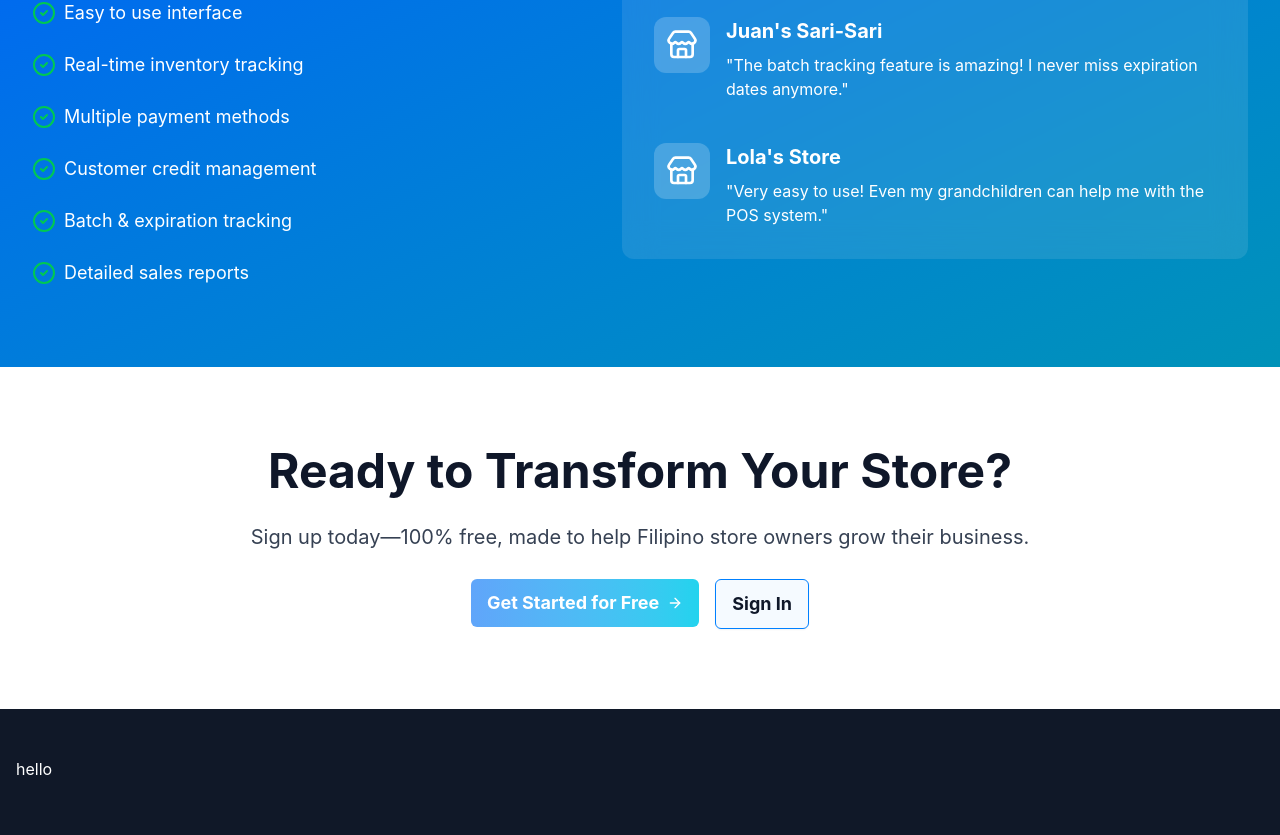
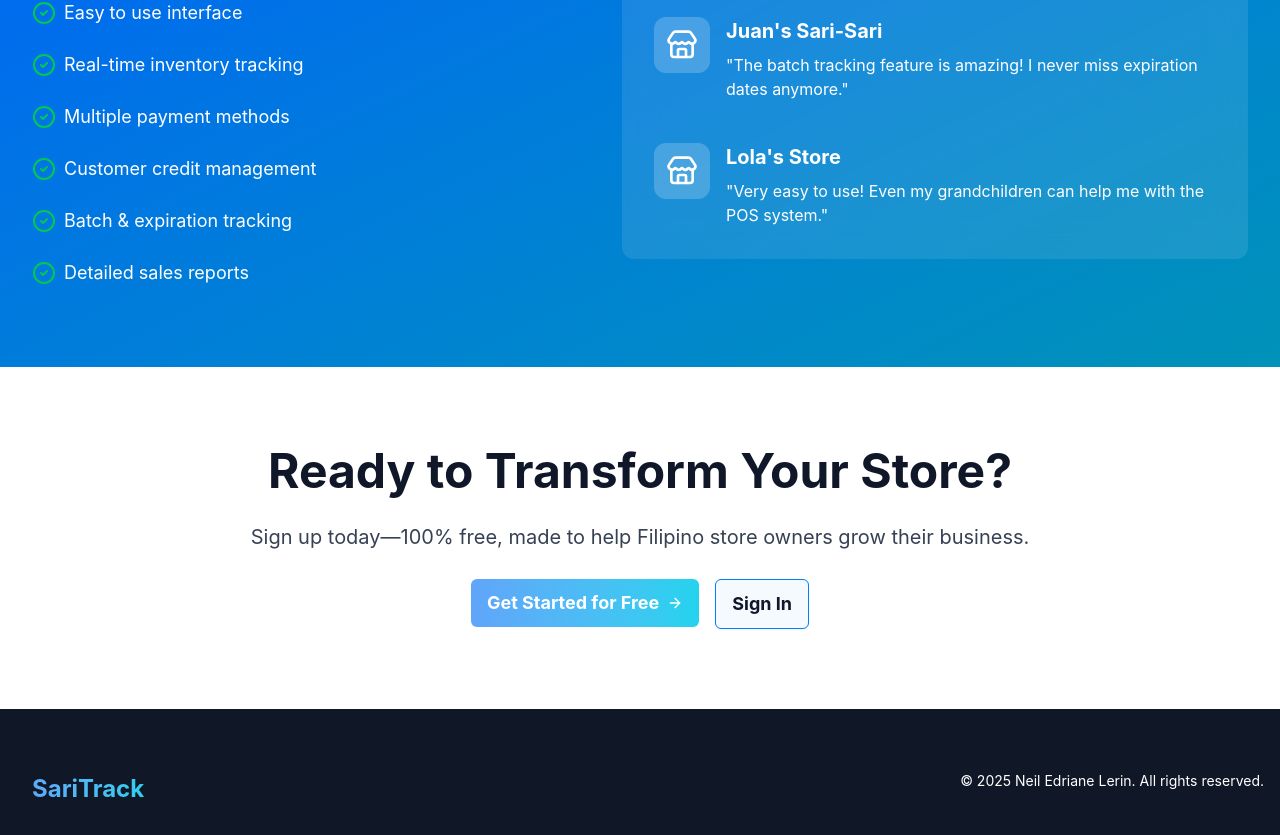
Before and after one commit to neillerin99/sari-track-frontend, a React (Vite) app: page / in a window 1280 px wide. Shown: the part 1915-2750 px from the top of the page. Built offline with nearby package versions, Linux system fonts and the light colour scheme.

Commit message:
feat: footer section final UI

```diff
--- a/src/features/common/sections/Footer.tsx
+++ b/src/features/common/sections/Footer.tsx
@@ -1,9 +1,29 @@
 import Wrapper from "@/components/common/Wrapper";
+import { Button } from "@/components/ui/button";
+import { useNavigate } from "@tanstack/react-router";
 
 export default function Footer() {
+  const navigate = useNavigate();
   return (
-    <div className="min-h-40 bg-gray-900 dark:bg-black text-white py-12 transition-colors duration-300 w-full">
-      <Wrapper className="flex justify-between">hello</Wrapper>
-    </div>
+    <footer className="min-h-40 bg-gray-900 dark:bg-black text-white transition-colors duration-300 w-full flex items-center">
+      <Wrapper className="flex flex-col">
+        <div className="flex justify-between">
+          <Button
+            className="text-2xl font-bold bg-linear-to-r from-(--text-gradient-from) to-(--text-gradient-to) dark:from-(--text-gradient-from) dark:to-(--text-gradient-to) bg-clip-text text-transparent cursor-pointer"
+            onClick={() =>
+              navigate({
+                to: "/",
+              })
+            }
+          >
+            SariTrack
+          </Button>
+          <p className="text-sm">
+            &copy; {new Date().getFullYear()} Neil Edriane Lerin. All rights
+            reserved.
+          </p>
+        </div>
+      </Wrapper>
+    </footer>
   );
 }
```
